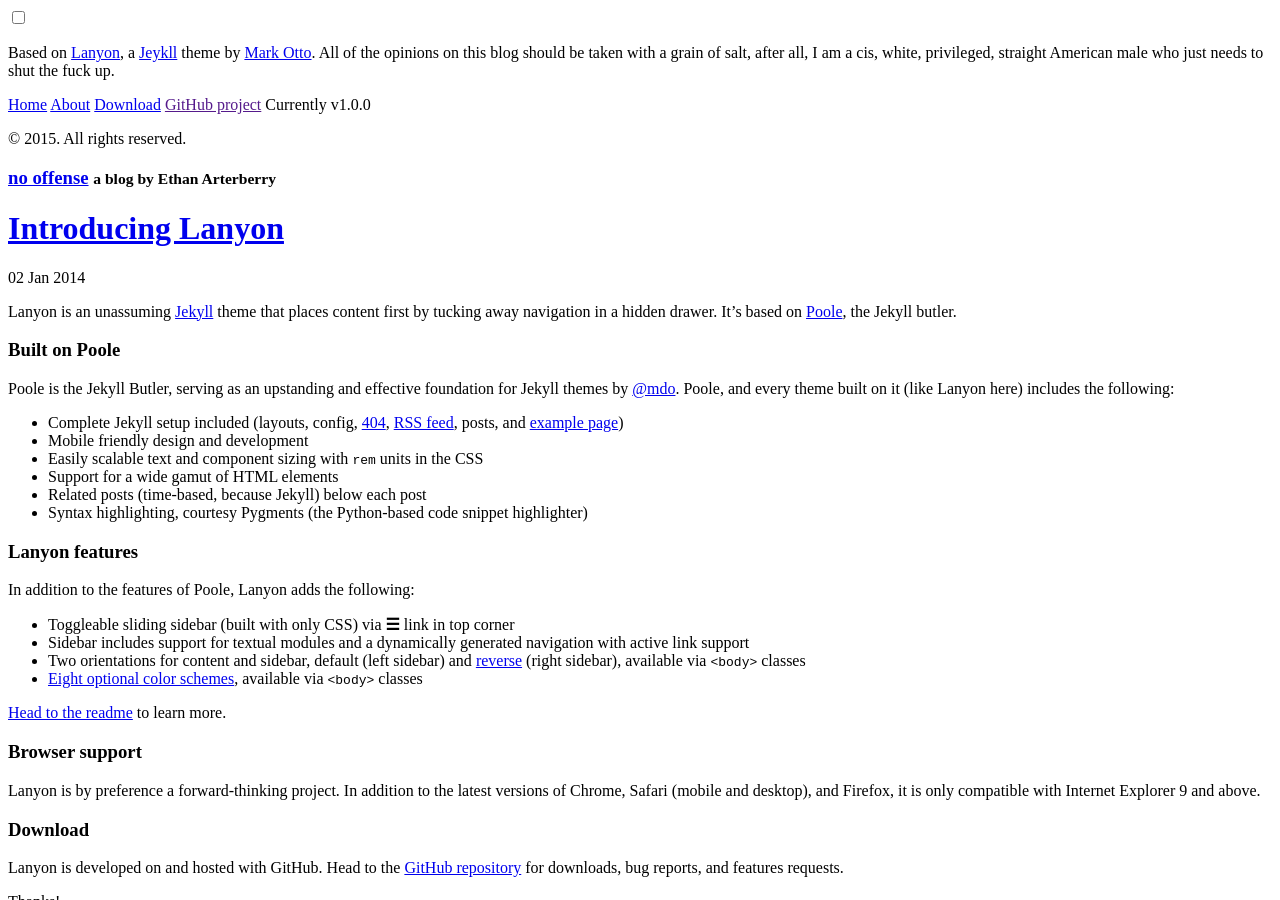
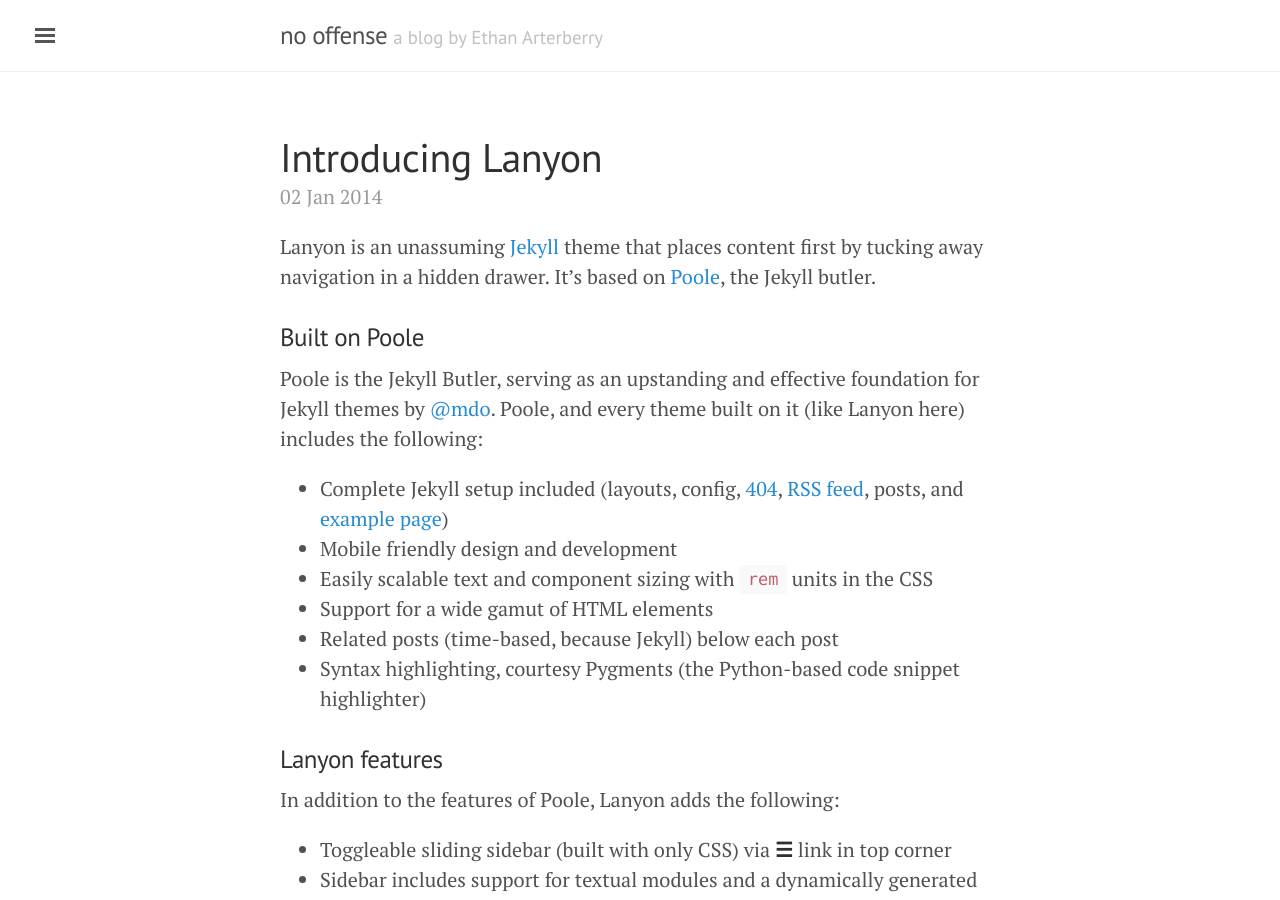
Before and after one commit to sargeant45/blog, a Jekyll site: the page built from index.html, in a window 1280 px wide and 900 px high. Built offline with Jekyll 4.4.1, drawn with Linux system fonts in a browser that asks for light colours; the list of posts is cut into pages by our own code.

Commit message:
changed baseurl again

```diff
--- a/_config.yml
+++ b/_config.yml
@@ -8,8 +8,8 @@ relative_permalinks: true
 title:               no offense
 tagline:             'a blog by Ethan Arterberry'
 description:         'Based on <a href="http://lanyon.getpoole.com">Lanyon</a>, a <a href="http://jekyllrb.com">Jeykll</a> theme by <a href="https://twitter.com/mdo">Mark Otto</a>. All of the opinions on this blog should be taken with a grain of salt, after all, I am a cis, white, privileged, straight American male who just needs to shut the fuck up.'
-url:                 http://ethanarterberry.com/
-baseurl:             'blog/'
+url:                 http://ethanarterberry.com/blog
+baseurl:             '/'
 paginate:            5
 
 # About/contact
```
